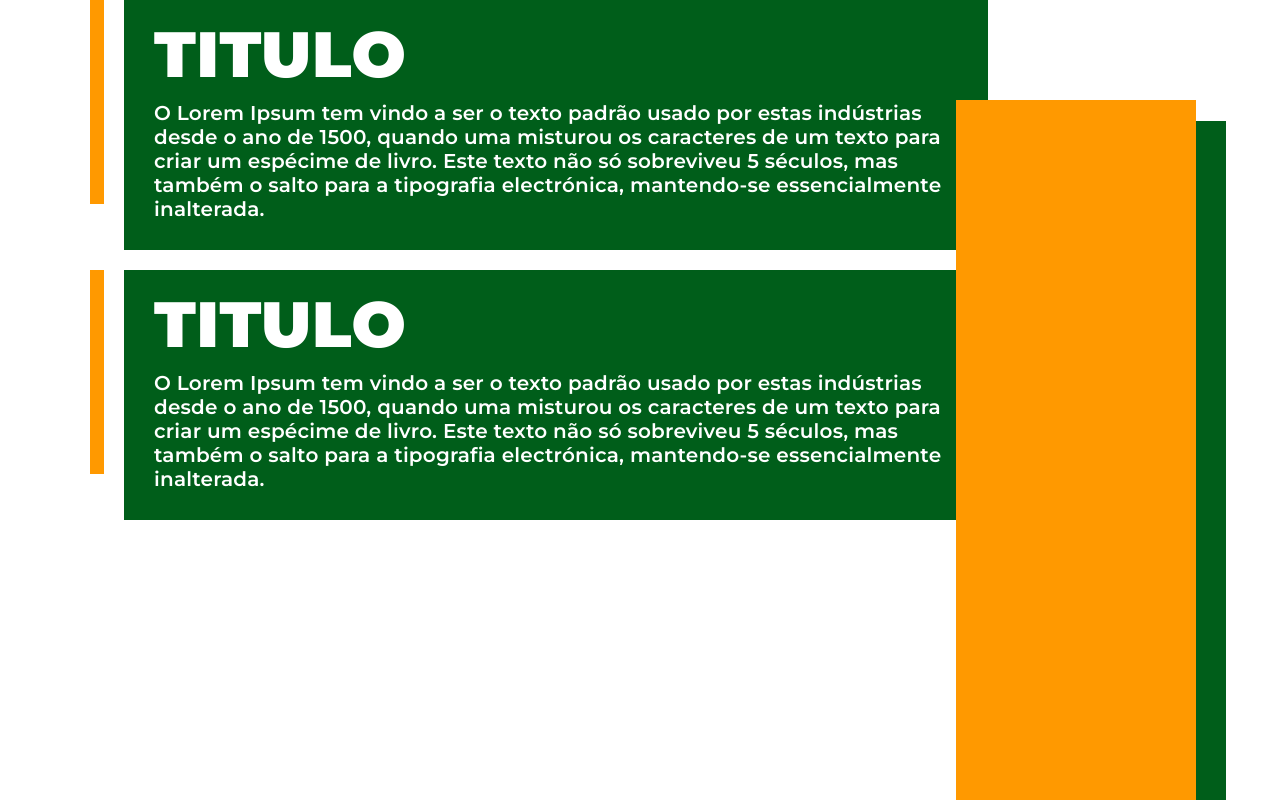
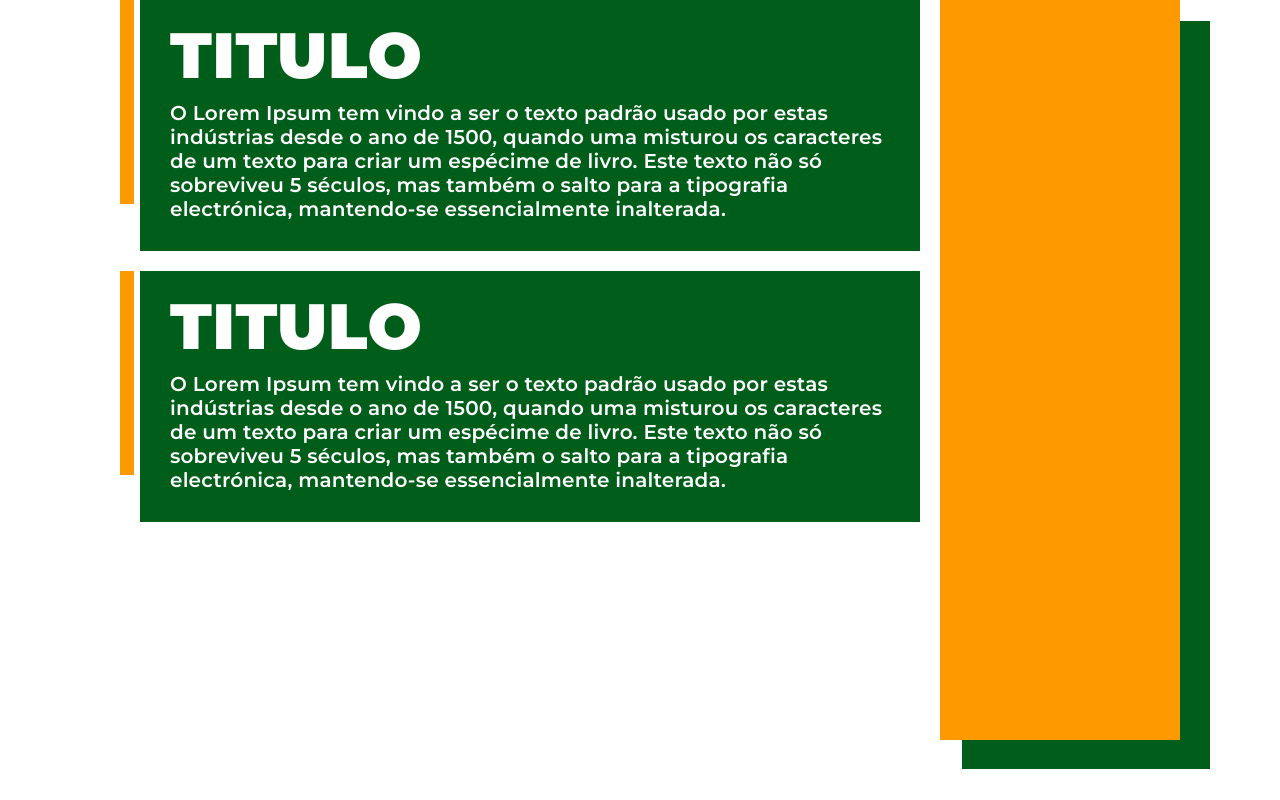
Before and after one commit to thiagofreitas-002/social-project, a React (Vite) app: page /notices in a window 1280 px wide. Built offline with nearby package versions, Linux system fonts and the light colour scheme.

Commit message:
Notices page

```diff
--- a/src/components/BoxText/index.jsx
+++ b/src/components/BoxText/index.jsx
@@ -1,21 +1,15 @@
-import * as C from "./styles";
+import * as C from './styles'
 
 export const BoxText = () => {
   return (
     <C.Container>
-      <div className="test">
-        <C.Box>
+      <C.Box>
         <C.TitleBox>TITULO</C.TitleBox>
         <C.TextBox>
-          O Lorem Ipsum tem vindo a ser o texto padrão usado por estas indústrias
-          desde o ano de 1500, quando uma misturou os caracteres de um texto para
-          criar um espécime de livro. Este texto não só sobreviveu 5 séculos, mas
-          também o salto para a tipografia electrónica, mantendo-se essencialmente
-          inalterada.
+          O Lorem Ipsum tem vindo a ser o texto padrão usado por estas indústrias desde o ano de 1500, quando uma misturou os caracteres de um texto para criar um espécime de
+          livro. Este texto não só sobreviveu 5 séculos, mas também o salto para a tipografia electrónica, mantendo-se essencialmente inalterada.
         </C.TextBox>
-        </C.Box>
-      </div>
-
+      </C.Box>
     </C.Container>
-  );
-};
+  )
+}
--- a/src/components/BoxText/styles.js
+++ b/src/components/BoxText/styles.js
@@ -1,36 +1,26 @@
-import styled from "@emotion/styled";
+import styled from '@emotion/styled'
 
 export const Container = styled.div`
-    display: grid;
-    grid-template-columns: 1fr 150px;
-    gap: 20px;
-    max-width: 1200px;
-    width: 100%;
-    margin: 0 auto;
-    padding: 0 50px;
-    display: flex;
+  position: relative;
 
   &::before {
-    content: "";
+    content: '';
+    position: absolute;
+    left: -20px;
     height: 204px;
     width: 14px;
-    background-color: #FF9900;
+    background-color: #ff9900;
   }
-`;
+`
 
 export const Box = styled.section`
-    height: 250px;
-    width: 864px;
-
   display: flex;
   flex-direction: column;
   justify-content: center;
   gap: 20px;
-
-    padding: 30px 30px;
-
-    background: #005E1A;
-`;
+  padding: 30px;
+  background: #005e1a;
+`
 
 export const TitleBox = styled.h1`
   color: #fff;
@@ -41,7 +31,7 @@ export const TitleBox = styled.h1`
   font-size: 64px;
   line-height: 80.4%;
   letter-spacing: 0.01em;
-`;
+`
 
 export const TextBox = styled.p`
   color: #fff;
@@ -49,4 +39,4 @@ export const TextBox = styled.p`
   font-style: normal;
   font-size: 20px;
   letter-spacing: 0.01em;
-`;
+`
--- /dev/null
+++ b/src/components/Footer/styles.js
@@ -0,0 +1,3 @@
+import styled from '@emotion/styled'
+
+export const Container = styled.footer``
--- /dev/null
+++ b/src/components/Header/index.jsx
@@ -0,0 +1,9 @@
+import * as C from './styles'
+
+export function Header() {
+  return (
+    <C.Container>
+      <h1>Header</h1>
+    </C.Container>
+  )
+}
--- /dev/null
+++ b/src/components/Header/styles.js
@@ -0,0 +1,5 @@
+import styled from '@emotion/styled'
+
+export const Container = styled.header`
+  position: fixed;
+`
--- a/src/pages/Notices/index.jsx
+++ b/src/pages/Notices/index.jsx
@@ -1,9 +1,11 @@
 import { BoxText } from '../../components/BoxText'
+import { Header } from '../../components/Header'
 import * as C from './styles'
 
 export const Notices = () => {
   return (
     <C.Container>
+      <Header />
       <C.BoxContainer>
         <BoxText />
         <BoxText />
--- a/src/pages/Notices/styles.js
+++ b/src/pages/Notices/styles.js
@@ -1,21 +1,31 @@
-import styled from '@emotion/styled';
+import styled from '@emotion/styled'
+
+export const Menu = styled.aside`
+  height: 740px;
+  width: 240px;
+  /* position: fixed;
+  top: 100px;
+  right: 84px; */
+  background-color: #ff9900;
+  box-shadow: 26px 25px 0px 4px #005e1a;
+`
 
 export const Container = styled.div`
+  display: grid;
+  grid-template-columns: 1fr 200px;
+  gap: 20px;
+  max-width: 1100px;
+  margin: 0 auto;
+  padding: 0 50px;
+  min-height: 100vh;
 
-`;
+  @media (max-width: 768px) {
+    padding: 0 30px;
+  }
+`
 
 export const BoxContainer = styled.div`
-    display: flex;
-    flex-direction: column;
-    gap: 20px;
-`;
-
-export const Menu = styled.div`
-    height: 740px;
-    width: 240px;
-    position: fixed;
-    top: 100px;
-    right: 84px;
-    background-color: #FF9900;
-    box-shadow: 26px 25px 0px 4px #005e1a;
-`;
+  display: flex;
+  flex-direction: column;
+  gap: 20px;
+`
--- a/src/pages/home/index.jsx
+++ b/src/pages/home/index.jsx
@@ -15,7 +15,7 @@ export function Home() {
 
       <C.Button>
         <img src={HandClick} alt="" />
-        <Link to={'/test'}>Notícias</Link>
+        <Link to={'/notices'}>Notícias</Link>
       </C.Button>
     </C.Container>
   )
```
Also changed, not shown: src/components/Footer/index.jsx (added, +9 -0 lines). Lines whose indentation alone changed are shown as unchanged.
